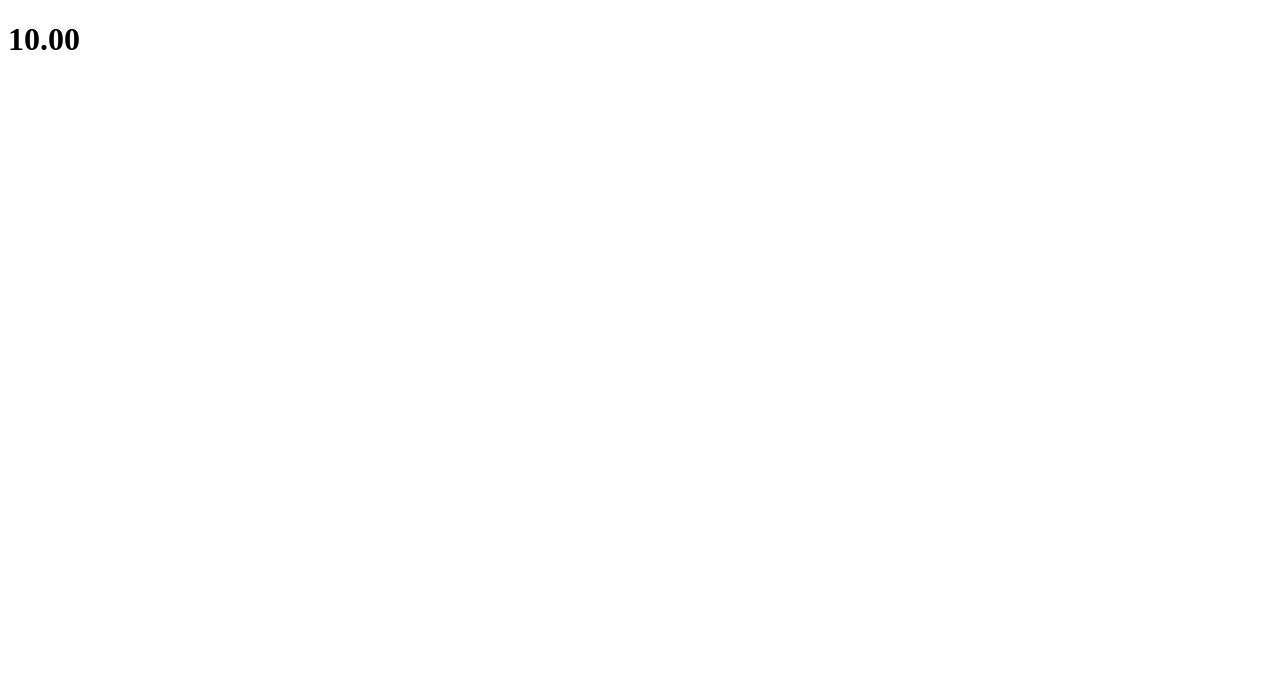
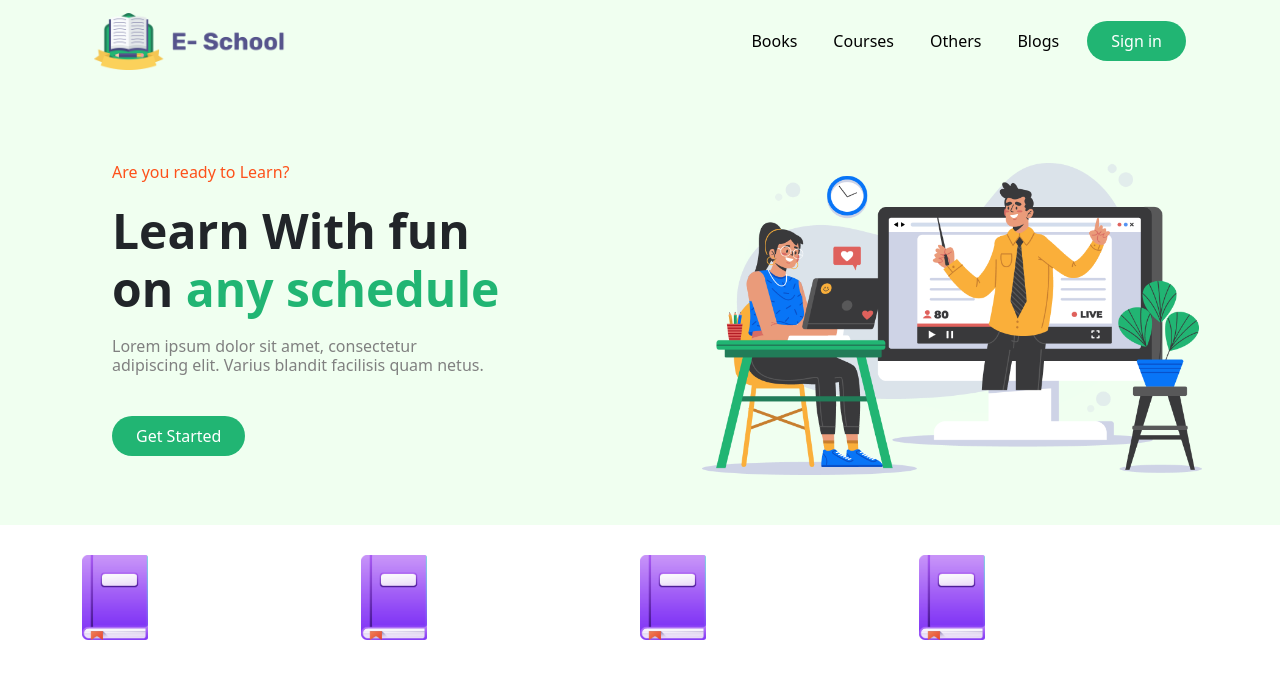
Before and after one commit to RizveOve/E-Learning, a plain HTML site: page index.html in a window 1280 px wide. Drawn offline with nearby package versions, Linux system fonts and the light colour scheme.

Commit message:
header added

```diff
--- a/index.html
+++ b/index.html
@@ -5,8 +5,78 @@
     <meta http-equiv="X-UA-Compatible" content="IE=edge">
     <meta name="viewport" content="width=device-width, initial-scale=1.0">
     <title>E-Learning</title>
+    <link rel="shortcut icon" href="img/ICON/book.png" type="image/x-icon">
+
+    <!--Style Sheet-->
+    <link href="https://cdn.jsdelivr.net/npm/bootstrap@5.1.3/dist/css/bootstrap.min.css" rel="stylesheet" integrity="sha384-1BmE4kWBq78iYhFldvKuhfTAU6auU8tT94WrHftjDbrCEXSU1oBoqyl2QvZ6jIW3" crossorigin="anonymous">
+    <link rel="stylesheet" href="style.css">
 </head>
 <body>
-    <h1>10.00</h1>
+
+    <!--header-->
+    <div class="containerHF">
+        <nav class="navbar navbar-expand-lg navbar-light bg-light container">
+            <div class="container-fluid">
+              <a class="navbar-brand mainlogo" href="#"><img src="img/ICON/Logo.png" alt=""></a>
+              <button class="navbar-toggler" type="button" data-bs-toggle="collapse" data-bs-target="#navbarNavAltMarkup" aria-controls="navbarNavAltMarkup" aria-expanded="false" aria-label="Toggle navigation">
+                <span class="navbar-toggler-icon"></span>
+              </button>
+              <div class="collapse navbar-collapse justify-content-end" id="navbarNavAltMarkup">
+                <div class="navbar-nav">
+                  <a class="nav-link" aria-current="page" href="#">Books</a>
+                  <a class="nav-link" href="#">Courses</a>
+                  <a class="nav-link" href="#">Others</a>
+                  <a class="nav-link" href="#">Blogs</a>
+                  <button class="signin">Sign in</button>
+                </div>
+              </div>
+            </div>
+        </nav>
+
+        <!--carousel-->
+        <div class="container">
+            <div class="row">
+                <div class="col-md-6">
+                    <div class="text">
+                        <div>
+                            <h6 class="mb-20" style="color: #FD511A;">Are you ready to Learn?</h6>
+                            <h1 class="mb-20" >Learn With fun <br>on <span style="color: #21B573;">any schedule</span> </h1>
+                            <h6 class="mb-40" style="color: gray;">Lorem ipsum dolor sit amet, consectetur<br> adipiscing elit. Varius blandit facilisis quam netus.</h6>
+                            <button class="signin">Get Started</button>
+                        </div>
+                    </div>
+                </div>
+                <div class="col-md-6">
+                    <img style="padding: 50px; max-width: 600px;;" src="img/Photos/Illustration.png" alt="">
+                </div>
+            </div>
+        </div>
+
+    </div>
+
+    <!--content-->
+    <div class="container content">
+        <div class="row">
+           <div class="d-flex justify-content-around">
+            <div class="col-md-3 con1">
+                <img src="img/ICON/book.png">
+            </div>
+            <div class="col-md-3 con2">
+                <img src="img/ICON/book.png">
+            </div>
+            <div class="col-md-3 con3">
+                <img src="img/ICON/book.png">
+            </div>
+            <div class="col-md-3 con4">
+                <img src="img/ICON/book.png">
+            </div>
+           </div>
+        </div>
+    </div>
+
+      <!--JavaScript-->
+    <script src="https://cdn.jsdelivr.net/npm/bootstrap@5.1.3/dist/js/bootstrap.bundle.min.js" integrity="sha384-ka7Sk0Gln4gmtz2MlQnikT1wXgYsOg+OMhuP+IlRH9sENBO0LRn5q+8nbTov4+1p" crossorigin="anonymous"></script>
+    <script src="https://cdn.jsdelivr.net/npm/@popperjs/core@2.10.2/dist/umd/popper.min.js" integrity="sha384-7+zCNj/IqJ95wo16oMtfsKbZ9ccEh31eOz1HGyDuCQ6wgnyJNSYdrPa03rtR1zdB" crossorigin="anonymous"></script>
+    <script src="https://cdn.jsdelivr.net/npm/bootstrap@5.1.3/dist/js/bootstrap.min.js" integrity="sha384-QJHtvGhmr9XOIpI6YVutG+2QOK9T+ZnN4kzFN1RtK3zEFEIsxhlmWl5/YESvpZ13" crossorigin="anonymous"></script>
 </body>
 </html>
--- /dev/null
+++ b/style.css
@@ -0,0 +1,45 @@
+.containerHF{
+    background-color: #F0FFF0 !important;
+}
+.mainlogo img{
+    width: 192px;
+}
+.container{
+    background-color: transparent !important;
+    margin-bottom: 30px;
+}
+.signin{
+    background-color: #21B573;
+    color: white;
+    padding: 8px 24px;
+    border: none;
+    border-radius: 30px;
+}
+
+.nav-link{
+    color: black !important;
+    padding-right: 28px !important;
+}
+.carousel img{
+    padding: 400px;
+    width: 100px;
+}
+.mb-20{
+    margin-bottom: 20px;
+}
+.mb-40{
+    margin-bottom: 40px;
+}
+.ml-20{
+    margin-left: 20px;
+}
+.text{
+    padding: 50px 30px;
+}
+.text h1{
+    font-weight: bold;
+    font-size: 48px;
+}
+.content img{
+    width: 66px;
+}
```
Also changed, not shown: img/ICON/Logo.png (renamed from ICON/Logo.png), img/ICON/Student.png (renamed from ICON/Student.png), img/ICON/Students.png (renamed from ICON/Students.png), img/ICON/Test.png (renamed from ICON/Test.png), img/ICON/book.png (renamed from ICON/book.png), img/ICON/calendar.png (renamed from ICON/calendar.png), img/ICON/people.png (renamed from ICON/people.png), img/Photos/Illustration.png (renamed from Photos/Illustration.png), img/Photos/Man.png (renamed from Photos/Man.png), img/Photos/Morder psyc.png (renamed from Photos/Morder psyc.png), img/Photos/Morder pychons.png (renamed from Photos/Morder pychons.png), img/Photos/Morder pyschology.png (renamed from Photos/Morder pyschology.png).
